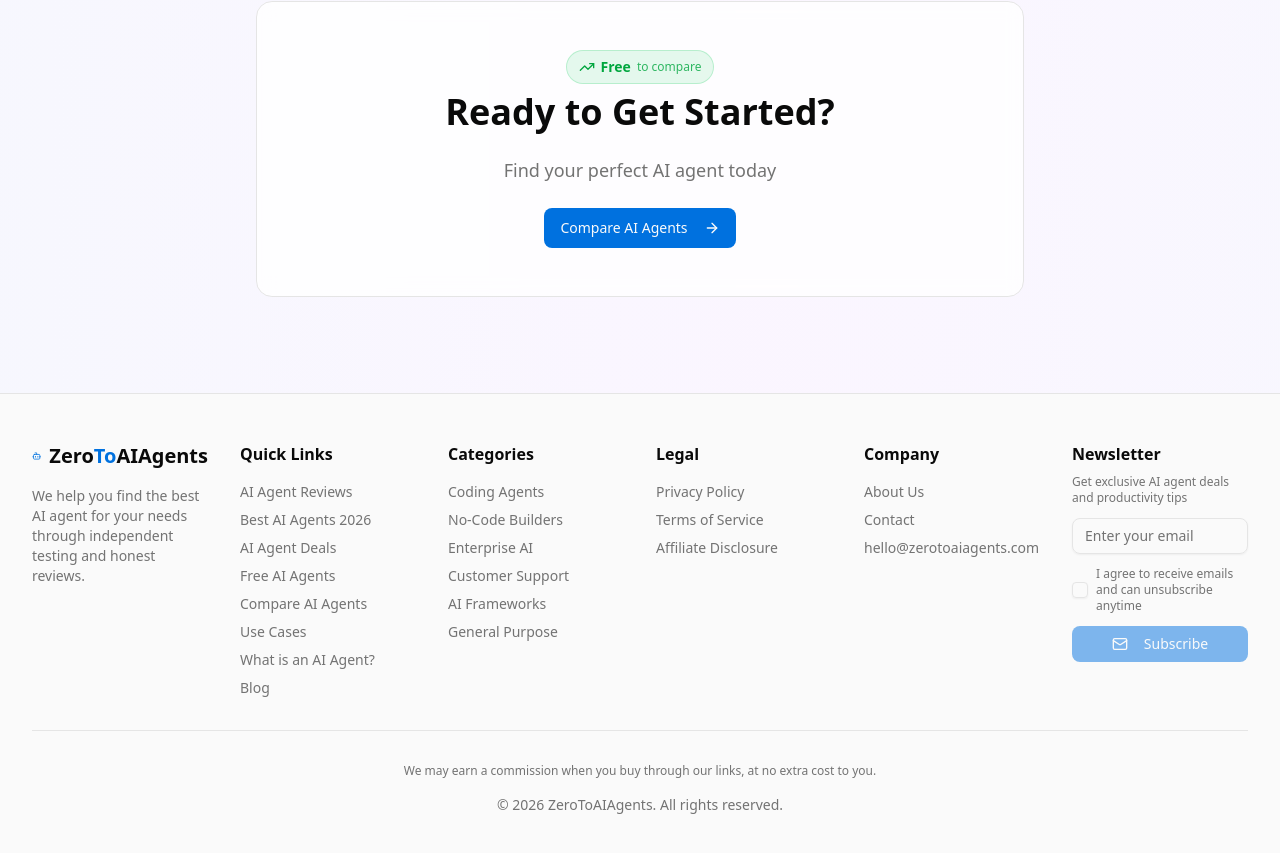
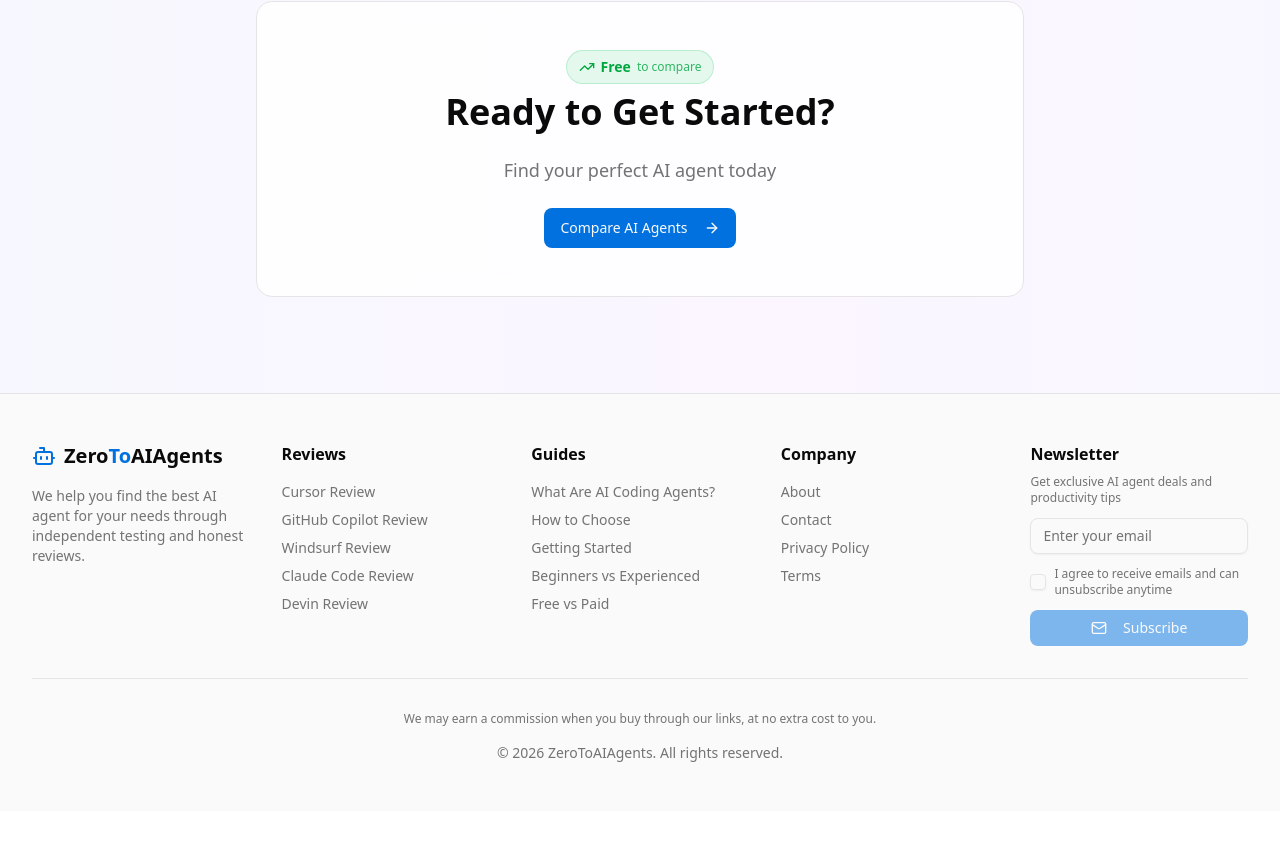
Before and after one commit to MarvinNL046/zerotoaiagents, a Next.js app: page /en in a window 1280 px wide. Shown: the part 6038-6891 px from the top of the page. After the commit the page ends 6849 px from the top, so only its background shows below. Built offline with nearby package versions, Linux system fonts and the light colour scheme; what @stackframe/stack would draw is missing.

Commit message:
feat: simplify footer to Reviews, Guides, Company, Newsletter

```diff
--- a/src/components/footer.tsx
+++ b/src/components/footer.tsx
@@ -10,7 +10,7 @@ export function Footer() {
   return (
     <footer className="border-t bg-muted/50">
       <div className="container py-12">
-        <div className="grid grid-cols-1 md:grid-cols-2 lg:grid-cols-6 gap-8">
+        <div className="grid grid-cols-1 md:grid-cols-2 lg:grid-cols-5 gap-8">
           {/* Brand */}
           <div className="space-y-4">
             <Link href="/" className="flex items-center space-x-2">
@@ -22,142 +22,126 @@ export function Footer() {
             <p className="text-sm text-muted-foreground">{t("aboutText")}</p>
           </div>
 
-          {/* Quick Links */}
+          {/* Reviews */}
           <div>
-            <h4 className="font-semibold mb-4">{t("links")}</h4>
+            <h4 className="font-semibold mb-4">Reviews</h4>
             <ul className="space-y-2 text-sm">
               <li>
                 <Link
-                  href="/reviews"
+                  href="/reviews/cursor"
                   className="text-muted-foreground hover:text-primary"
                 >
-                  {t("reviews")}
+                  Cursor Review
                 </Link>
               </li>
               <li>
                 <Link
-                  href="/best/coding-agents"
+                  href="/reviews/github-copilot"
                   className="text-muted-foreground hover:text-primary"
                 >
-                  {t("bestAgents")}
+                  GitHub Copilot Review
                 </Link>
               </li>
               <li>
                 <Link
-                  href="/deals"
+                  href="/reviews/windsurf"
                   className="text-muted-foreground hover:text-primary"
                 >
-                  {t("deals")}
+                  Windsurf Review
                 </Link>
               </li>
               <li>
                 <Link
-                  href="/best/free-agents"
+                  href="/reviews/claude-code"
                   className="text-muted-foreground hover:text-primary"
                 >
-                  {t("freeAgents")}
+                  Claude Code Review
                 </Link>
               </li>
               <li>
                 <Link
-                  href="/compare"
+                  href="/reviews/devin"
                   className="text-muted-foreground hover:text-primary"
                 >
-                  {t("compare")}
-                </Link>
-              </li>
-              <li>
-                <Link
-                  href="/use-cases"
-                  className="text-muted-foreground hover:text-primary"
-                >
-                  {t("useCases")}
-                </Link>
-              </li>
-              <li>
-                <Link
-                  href="/guides/what-is-ai-agent"
-                  className="text-muted-foreground hover:text-primary"
-                >
-                  {t("whatIsAgent")}
-                </Link>
-              </li>
-              <li>
-                <Link
-                  href="/blog"
-                  className="text-muted-foreground hover:text-primary"
-                >
-                  {t("blog")}
+                  Devin Review
                 </Link>
               </li>
             </ul>
           </div>
 
-          {/* Categories */}
+          {/* Guides */}
           <div>
-            <h4 className="font-semibold mb-4">{t("categories")}</h4>
+            <h4 className="font-semibold mb-4">Guides</h4>
             <ul className="space-y-2 text-sm">
               <li>
                 <Link
-                  href="/best/coding-agents"
+                  href="/guides/what-are-ai-coding-agents"
                   className="text-muted-foreground hover:text-primary"
                 >
-                  {t("codingAgents")}
+                  What Are AI Coding Agents?
                 </Link>
               </li>
               <li>
                 <Link
-                  href="/best/no-code-agents"
+                  href="/guides/how-to-choose-ai-coding-agent"
                   className="text-muted-foreground hover:text-primary"
                 >
-                  {t("noCodeAgents")}
+                  How to Choose
                 </Link>
               </li>
               <li>
                 <Link
-                  href="/best/enterprise-agents"
+                  href="/guides/getting-started-ai-pair-programming"
                   className="text-muted-foreground hover:text-primary"
                 >
-                  {t("enterpriseAgents")}
+                  Getting Started
                 </Link>
               </li>
               <li>
                 <Link
-                  href="/best/customer-support-agents"
+                  href="/guides/ai-coding-agents-beginners-vs-experienced"
                   className="text-muted-foreground hover:text-primary"
                 >
-                  {t("supportAgents")}
+                  Beginners vs Experienced
                 </Link>
               </li>
               <li>
                 <Link
-                  href="/best/ai-frameworks"
+                  href="/guides/free-vs-paid-ai-coding-agents"
                   className="text-muted-foreground hover:text-primary"
                 >
-                  {t("aiFrameworks")}
-                </Link>
-              </li>
-              <li>
-                <Link
-                  href="/best/general-purpose"
-                  className="text-muted-foreground hover:text-primary"
-                >
-                  {t("generalPurpose")}
+                  Free vs Paid
                 </Link>
               </li>
             </ul>
           </div>
 
-          {/* Legal */}
+          {/* Company */}
           <div>
-            <h4 className="font-semibold mb-4">{t("legal")}</h4>
+            <h4 className="font-semibold mb-4">Company</h4>
             <ul className="space-y-2 text-sm">
+              <li>
+                <Link
+                  href="/about"
+                  className="text-muted-foreground hover:text-primary"
+                >
+                  About
+                </Link>
+              </li>
+              <li>
+                <Link
+                  href="/contact"
+                  className="text-muted-foreground hover:text-primary"
+                >
+                  Contact
+                </Link>
+              </li>
               <li>
                 <Link
                   href="/privacy-policy"
                   className="text-muted-foreground hover:text-primary"
                 >
-                  {t("privacy")}
+                  Privacy Policy
                 </Link>
               </li>
               <li>
@@ -165,41 +149,9 @@ export function Footer() {
                   href="/terms"
                   className="text-muted-foreground hover:text-primary"
                 >
-                  {t("terms")}
+                  Terms
                 </Link>
               </li>
-              <li>
-                <Link
-                  href="/affiliate-disclosure"
-                  className="text-muted-foreground hover:text-primary"
-                >
-                  {t("disclosure")}
-                </Link>
-              </li>
-            </ul>
-          </div>
-
-          {/* Company */}
-          <div>
-            <h4 className="font-semibold mb-4">{t("company")}</h4>
-            <ul className="space-y-2 text-sm">
-              <li>
-                <Link
-                  href="/about"
-                  className="text-muted-foreground hover:text-primary"
-                >
-                  {t("about")}
-                </Link>
-              </li>
-              <li>
-                <Link
-                  href="/contact"
-                  className="text-muted-foreground hover:text-primary"
-                >
-                  {t("contactPage")}
-                </Link>
-              </li>
-              <li className="text-muted-foreground">hello@zerotoaiagents.com</li>
             </ul>
           </div>
 
```
